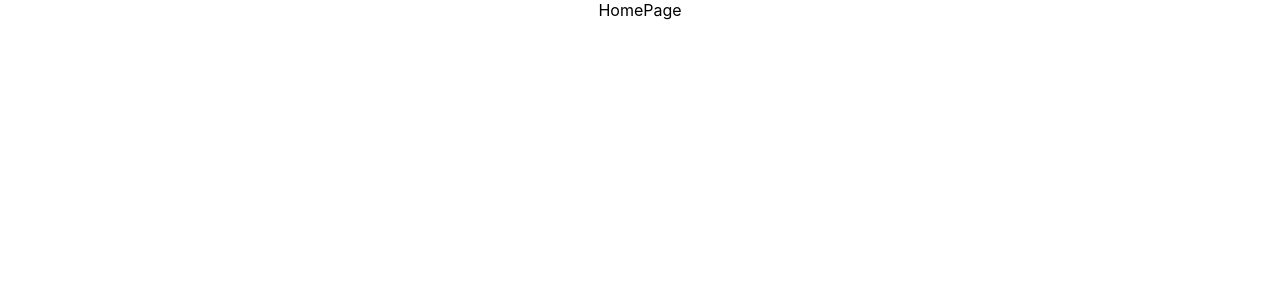
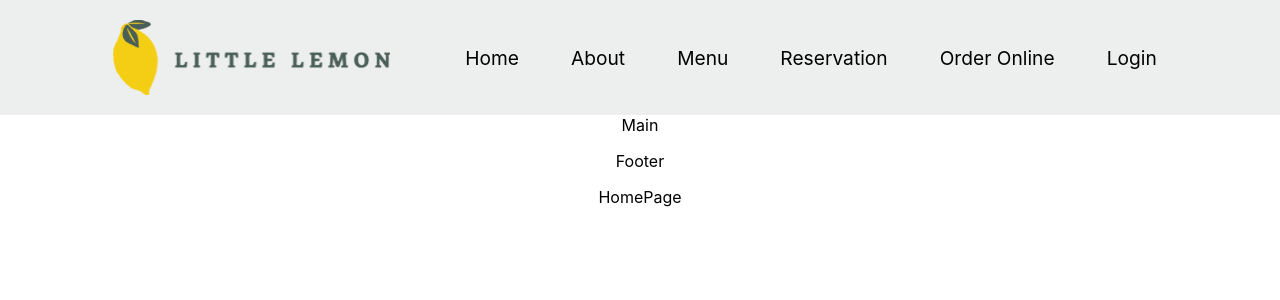
Before and after one commit to vetacode/Front-End-Developer-Capstone, a React (Create React App) app: page / in a window 1280 px wide. Shown: the top 300 px of the page. Built offline with nearby package versions, Linux system fonts and the light colour scheme.

Commit message:
add semantic and components init

```diff
--- a/src/App.css
+++ b/src/App.css
@@ -3,25 +3,77 @@
 }
 
 .App-logo {
-  height: 40vmin;
   pointer-events: none;
 }
 
-@media (prefers-reduced-motion: no-preference) {
+/* @media (prefers-reduced-motion: no-preference) {
   .App-logo {
     animation: App-logo-spin infinite 20s linear;
   }
+} */
+
+.App-header {
+  background-color: #edefee;
+  display: flex;
+  align-items: center;
+  justify-content: center;
+  /* font-size: calc(10px + 2vmin); */
+  color: white;
+  gap: 4rem;
+  padding: 20px;
 }
 
-.App-header {
-  background-color: #282c34;
-  min-height: 100vh;
+nav {
   display: flex;
-  flex-direction: column;
+  justify-content: center;
   align-items: center;
+}
+
+ul {
+  list-style: none;
+  margin: 0;
+  padding: 0;
+  display: flex;
+  flex-direction: row;
   justify-content: center;
-  font-size: calc(10px + 2vmin);
-  color: white;
+  align-items: center;
+  gap: 2rem;
+}
+
+nav a {
+  text-decoration: none;
+  position: relative;
+  display: inline-block;
+  color: rgb(0, 0, 0);
+  transition: all 0.1s ease-in-out;
+  font-size: 1.2rem;
+}
+
+nav a:hover {
+  /* text-decoration: underline; */
+  color: rgb(0, 0, 0);
+  /* cursor: pointer; */
+  /* font-size: 1.2rem; */
+  /* transform: scale(1.1); */
+}
+
+nav a::after {
+  content: '';
+  position: absolute;
+  left: 0;
+  bottom: 0; /* sits right under text */
+  width: 0;
+  height: 2px;
+  background: black;
+  transition: width 0.3s ease;
+}
+nav a:hover::after {
+  width: 100%;
+}
+
+li {
+  list-style: none;
+  margin: 0 10px;
 }
 
 .App-link {
--- a/src/App.js
+++ b/src/App.js
@@ -1,7 +1,17 @@
 import './App.css';
+import Header from './components/Header';
+import Main from './components/Main';
+import Footer from './components/Footer';
 
 function App() {
-  return <div className='App'>HomePage</div>;
+  return (
+    <div className='App'>
+      <Header />
+      <Main />
+      <Footer />
+      HomePage
+    </div>
+  );
 }
 
 export default App;
--- /dev/null
+++ b/src/components/Footer.js
@@ -0,0 +1,9 @@
+function Footer() {
+  return (
+    <footer>
+      <p>Footer</p>
+    </footer>
+  );
+}
+
+export default Footer;
--- /dev/null
+++ b/src/components/Header.js
@@ -0,0 +1,36 @@
+import logo from '../images/logo-nav.svg';
+
+function Header() {
+  return (
+    <header className='App-header'>
+      <img src={logo} className='App-logo' alt='logo' />
+      <nav>
+        <ul>
+          <li>
+            <a href='#home'>Home</a>
+          </li>
+          <li>
+            {' '}
+            <a href='#about'>About </a>
+          </li>
+          <li>
+            <a href='#menu'>Menu</a>
+          </li>
+          <li>
+            <a a href='#reservation'>
+              Reservation
+            </a>
+          </li>
+          <li>
+            <a href='#order'>Order Online</a>
+          </li>
+          <li>
+            <a href='#login'>Login</a>
+          </li>
+        </ul>
+      </nav>
+    </header>
+  );
+}
+
+export default Header;
--- /dev/null
+++ b/src/components/Main.js
@@ -0,0 +1,5 @@
+function Main() {
+  return <main className='App-main'>Main</main>;
+}
+
+export default Main;
```
Also changed, not shown: src/images/logo-nav.svg (added).
